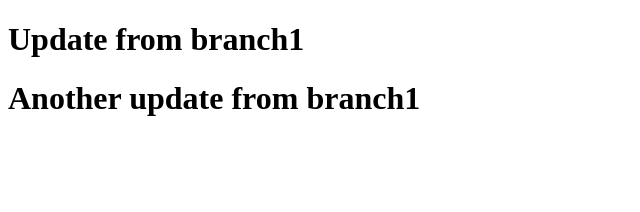
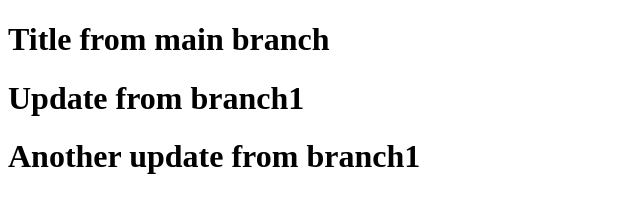
Before and after one commit to devnoman01/combined-project-sample, a plain HTML site: page index.html in a window 1280 px wide. Shown: the whole page, without its empty margins (0-640 px from the left). Drawn offline with Linux system fonts and the light colour scheme.

Commit message:
title heading added from branch1

```diff
--- a/index.html
+++ b/index.html
@@ -7,6 +7,7 @@
     <title>combined-project-sample</title>
 </head>
 <body>
+    <h1>Title from main branch</h1>
     <h1>Update from branch1</h1>
     <h1>Another update from branch1</h1>
 </body>
```
